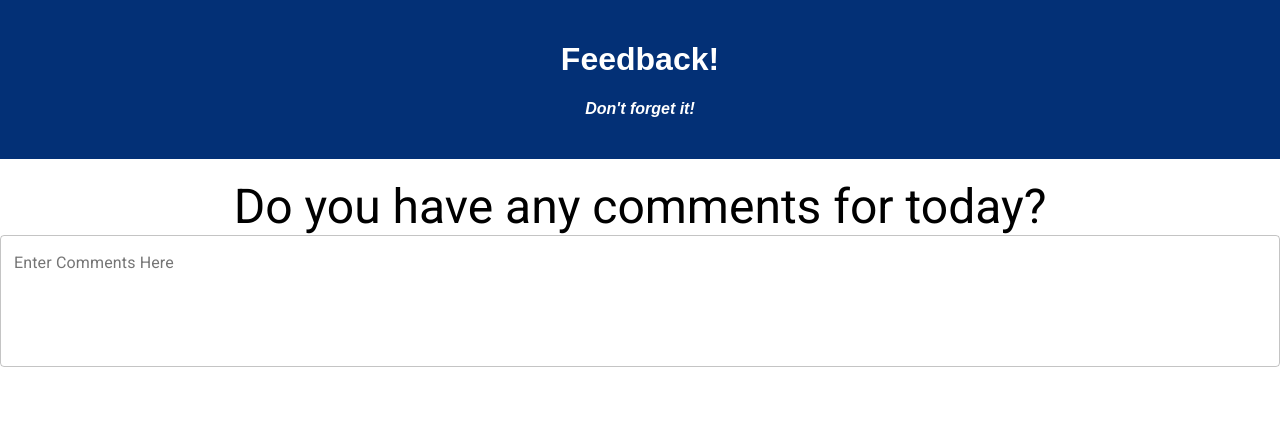
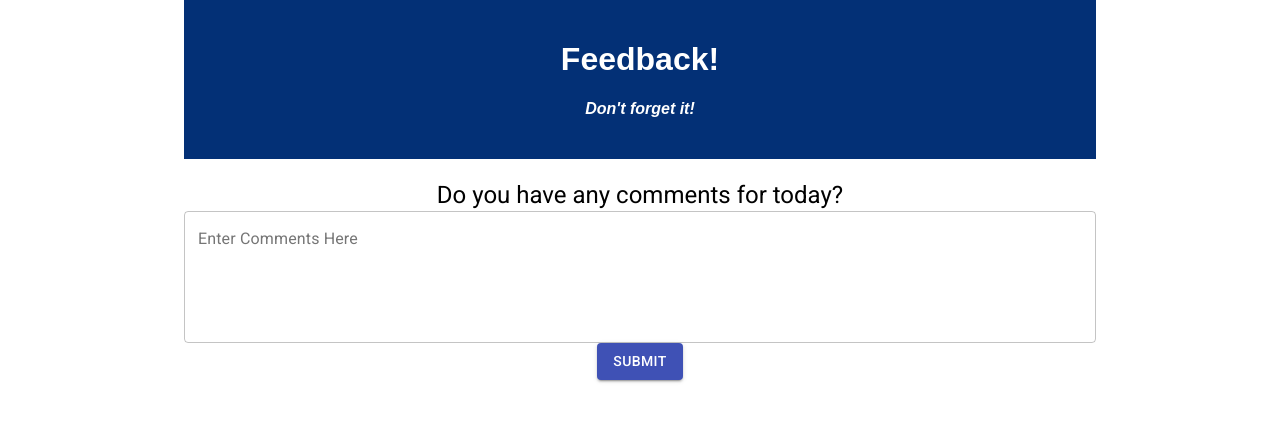
Before and after one commit to Renrek/weekend-redux-feedback-loop, a React (Create React App) app: page /#/comments in a window 1280 px wide. Shown: the top 422 px of the page. Built offline with nearby package versions, Linux system fonts and the light colour scheme.

Commit message:
started progress on the global state

```diff
--- a/package.json
+++ b/package.json
@@ -11,8 +11,10 @@
     "pg": "^8.2.1",
     "react": "^17.0.1",
     "react-dom": "^17.0.1",
+    "react-redux": "^7.2.4",
     "react-router-dom": "^5.2.0",
-    "react-scripts": "^4.0.1"
+    "react-scripts": "^4.0.1",
+    "redux": "^4.1.1"
   },
   "devDependencies": {
     "nodemon": "^1.18.5"
--- a/src/components/App/App.jsx
+++ b/src/components/App/App.jsx
@@ -2,6 +2,8 @@ import React from 'react';
 import axios from 'axios';
 import { HashRouter as Router, Route, Link } from 'react-router-dom';
 import './App.css';
+
+import { Container } from '@material-ui/core';
 
 //Components
 import Welcome from '../Welcome/Welcome';
@@ -13,10 +15,12 @@ import Review from '../Review/Review';
 import Admin from '../Admin/Admin';
 
 
+
 function App() {
 
   return (
-    <div className='App'>
+    <Container maxWidth="md">
+      <div className='App'>
       <header className='App-header'>
         <h1 className='App-title'>Feedback!</h1>
         <h4>Don't forget it!</h4>
@@ -43,8 +47,9 @@ function App() {
           <Route path="/admin">
             <Admin />
           </Route>
-      </Router>
-    </div>
+        </Router>
+      </div>
+    </Container>
   );
 }
 
--- a/src/components/Comments/Comments.jsx
+++ b/src/components/Comments/Comments.jsx
@@ -4,27 +4,29 @@ import { useHistory } from 'react-router-dom';
 
 
 // Material imports
-import { Typography, Box, TextField }  from '@material-ui/core';
+import { Typography, Box, TextField, Button }  from '@material-ui/core';
 
 const Comments = () => {
     let history = useHistory();
     const [comments, setComments] = useState('3')
 
-    const submitComments = () => {
+    const onFormSubmit = (event) => {
+        event.preventDefault();
         //Submit to global state
-        history.push('/comments');
+        history.push('/review');
     };
 
     return (
         <Box>
             <Typography
-                variant="h3"
+                variant="h5"
                 align="center"
             >
                 Do you have any comments for today?
             </Typography>
-            <form noValidate autoComplete="off">
+            <form noValidate autoComplete="off" onSubmit={onFormSubmit}>
                 <TextField
+                    onChange={(event)=> setComments(event.target.value)}
                     variant="outlined"
                     multiline
                     fullWidth
@@ -32,8 +34,14 @@ const Comments = () => {
 
                     label="Enter Comments Here"
                 />
-
-</form>
+                <Button
+                    type="submit"
+                    variant={'contained'}
+                    color={'primary'}
+                >
+                    Submit
+                </Button>
+            </form>
         </Box>
     )
 }
--- a/src/components/Feeling/Feeling.jsx
+++ b/src/components/Feeling/Feeling.jsx
@@ -1,17 +1,22 @@
 // Core function imports
 import React, { useState } from 'react';
 import { useHistory } from 'react-router-dom';
+import { useDispatch } from 'react-redux';
 
 
 // Material imports
 import { Typography, Box, Button, Radio, RadioGroup, FormControl, FormControlLabel }  from '@material-ui/core';
 
 const Feeling = () => {
+    const dispatch = useDispatch();
     let history = useHistory();
     const [feeling, setFeeling] = useState('3');
 
     const submitFeeling = () => {
-        //Submit to global state
+        dispatch({
+            type: 'ADD_FEELINGS',
+            payload: feeling
+        })
         history.push('/understanding');
 
     };
@@ -19,7 +24,7 @@ const Feeling = () => {
     return (
         <Box>
             <Typography
-                variant="h3"
+                variant="h5"
                 align="center"
             >
                 How are you feeling today?
--- a/src/components/Supported/Supported.jsx
+++ b/src/components/Supported/Supported.jsx
@@ -18,7 +18,7 @@ const Supported = () => {
     return (
         <Box>
             <Typography
-                variant="h3"
+                variant="h5"
                 align="center"
             >
                 How supported are you today?
--- a/src/components/Understanding/Understanding.jsx
+++ b/src/components/Understanding/Understanding.jsx
@@ -1,24 +1,29 @@
 // Core function imports
 import React, { useState } from 'react';
 import { useHistory } from 'react-router-dom';
+import { useDispatch } from 'react-redux';
 
 
 // Material imports
 import { Typography, Box, Button, Radio, RadioGroup, FormControl, FormControlLabel }  from '@material-ui/core';
 
 const Understanding = () => {
+    const dispatch = useDispatch();
     let history = useHistory();
     const [understanding, setUnderstanding] = useState('3')
 
     const submitUnderstanding = () => {
-        //Submit to global state
+        dispatch({
+            type: 'ADD_UNDERSTANDING',
+            payload: understanding
+        });
         history.push('/supported');
     };
 
     return (
         <Box>
             <Typography
-                variant="h3"
+                variant="h5"
                 align="center"
             >
                 How is your understanding today?
--- a/src/index.js
+++ b/src/index.js
@@ -3,6 +3,36 @@ import ReactDOM from 'react-dom';
 import './index.css';
 import App from './components/App/App';
 import registerServiceWorker from './registerServiceWorker';
+import { createStore, combineReducers } from 'redux';
+import { Provider } from 'react-redux';
 
-ReactDOM.render(<App />, document.getElementById('root'));
+// let survey = {
+//     feelings: '0',
+//     understanding: '0',
+//     supported: '0',
+//     comments: ''
+// };
+
+const surveyReducer = ( state = {}, action ) => {
+    switch (action.type) {
+        case 'ADD_FEELINGS':
+            state.feelings = action.payload;
+            break;
+
+        case 'ADD_UNDERSTANDING':
+            state.understanding = action.payload;
+            break;
+
+        default:
+            break;
+    }
+    return state;
+}
+
+const storeInstance = createStore(
+    combineReducers({
+        surveyReducer,
+    })
+);
+ReactDOM.render(<Provider store={storeInstance}><App /></Provider>, document.getElementById('root'));
 registerServiceWorker();
```
Also changed, not shown: 1 other file (tests, documents, lock files or other folders).
